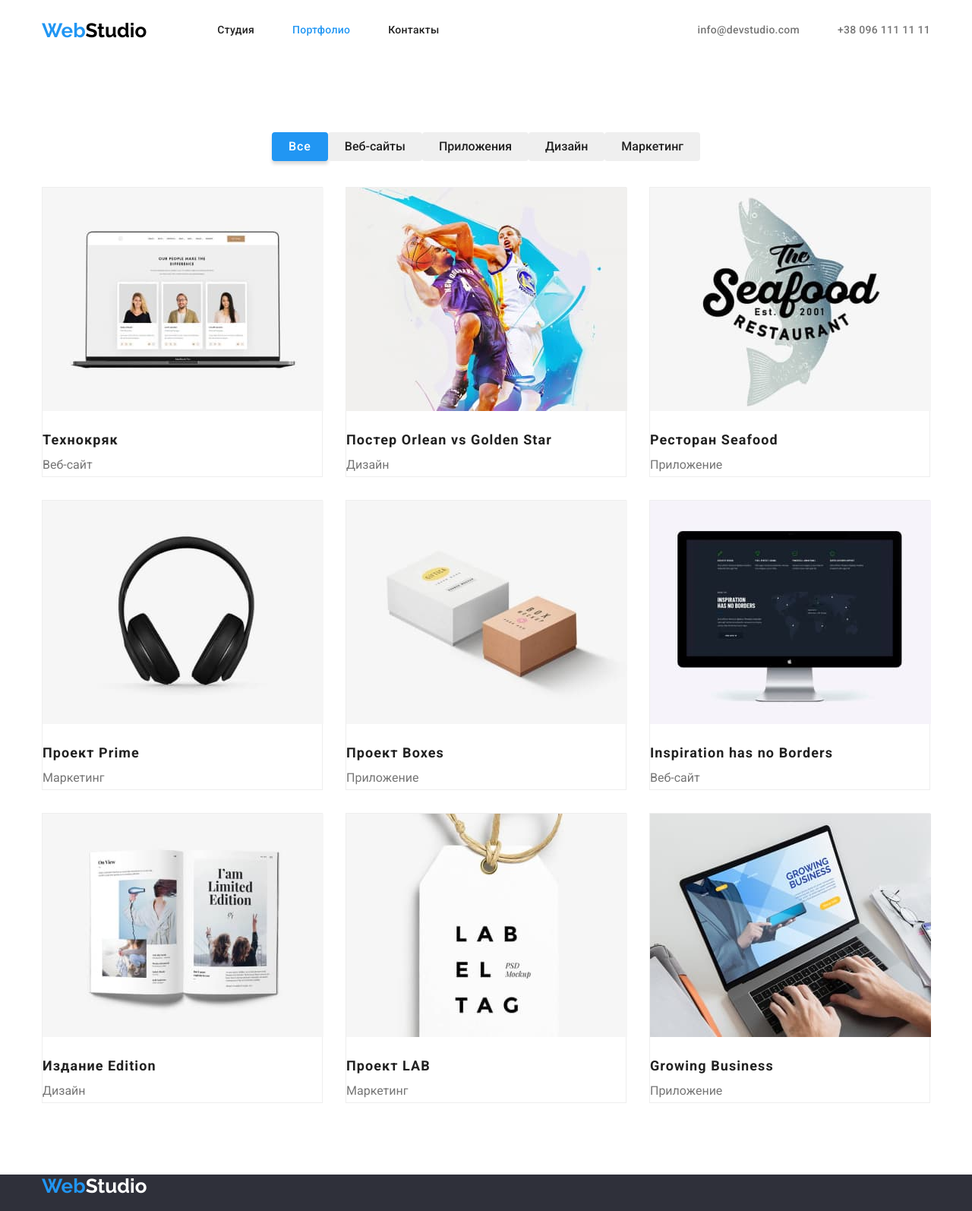
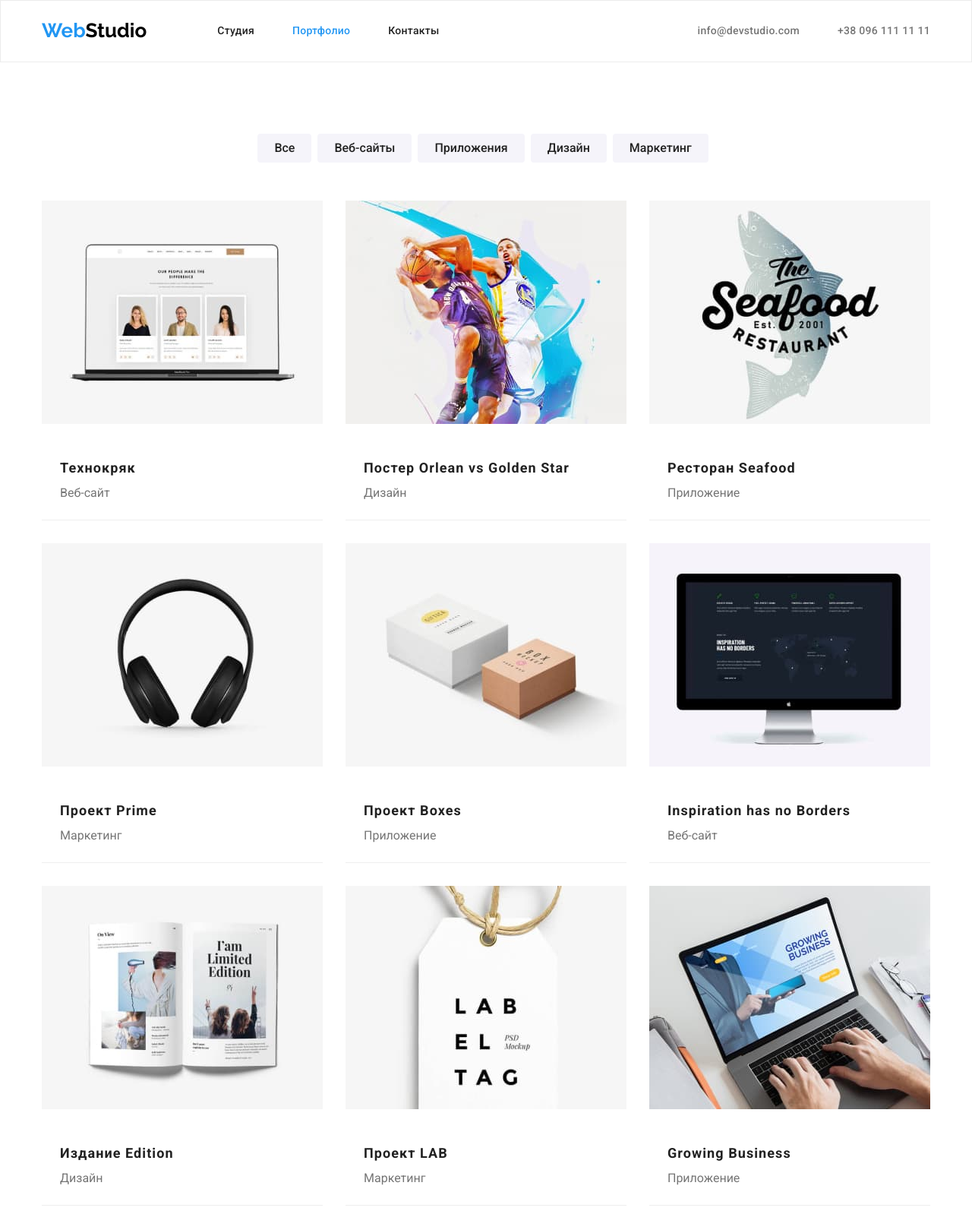
Before and after one commit to AlexDongauzer/goit-markup-hw-03, a plain HTML site: page portfolio.html in a window 1280 px wide. Shown: the top 1594 px of the page at 76% size. Drawn offline with nearby package versions, Linux system fonts and the light colour scheme.

Commit message:
корректирует паддинги и марджины
1) добавлены паддинги у лого, футера;
2) img добавлены max-width: 100%; height: auto;
3) добавлена нижняя граница в хедере;
4) на странице портфолио кнопкам фильтров добавлен ховер и фокус.

```diff
--- a/css/styles.css
+++ b/css/styles.css
@@ -5,6 +5,7 @@
   --bcg-color: #ffffff;
   --secondary-text-color: #757575;
   --accent-color: #2196f3;
+  --secondary-accent-color: #188ce8;
   --primary-text-color: #212121;
   --page-bcg-color: #e5e5e5;
   --our-team-bcg-color: #f5f4fa;
@@ -26,6 +27,8 @@ ul {
 }
 img {
   display: block;
+  max-width: 100%;
+  height: auto;
 }
 .list {
   list-style: none;
@@ -45,12 +48,10 @@ body {
 }
 
 /* header*/
-/* ???????????????.header {
-  border-bottom: ;
-} */
-.main-nav {
+.header {
   display: flex;
   align-items: center;
+  border: 1px solid #ececec;
 }
 .navigation {
   display: flex;
@@ -58,6 +59,8 @@ body {
 }
 .header-logo {
   display: inline-block;
+  padding-top: 24px;
+  padding-bottom: 25px;
 
   font-family: var(--logo-font-family);
   text-decoration: none;
@@ -130,7 +133,6 @@ body {
 }
 .hero-title {
   margin-bottom: 30px;
-  padding-top: 200px;
 
   font-weight: 900;
   font-size: 44px;
@@ -155,8 +157,13 @@ body {
   box-shadow: 0px 4px 4px rgba(0, 0, 0, 0.15);
   padding: 10px 32px;
 }
+.hero .button-primary:hover,
+.hero .button-primary:focus {
+  background-color: var(--secondary-accent-color);
+}
 .button-secondary {
   color: var(--primary-text-color);
+  background-color: var(--our-team-bcg-color);
   font-family: inherit;
   cursor: pointer;
 }
@@ -204,12 +211,13 @@ body {
   line-height: 1.71;
 }
 /* about */
-.section .about {
+.about {
   background-color: var(--bcg-color);
+  padding-top: 0px;
 }
 .about-title {
   margin-bottom: 50px;
-  padding-top: -94px;
+
   font-size: 36px;
   line-height: 1.16;
   text-align: center;
@@ -219,7 +227,7 @@ body {
   margin-right: -30px;
 }
 .about-item {
-  width: calc(100% / 3 - 30px);
+  flex-basis: calc(100% / 3 - 30px);
   margin-right: 30px;
 }
 
@@ -239,7 +247,7 @@ body {
   margin-right: -30px;
 }
 .team-item {
-  width: (100% / 4 - 30px);
+  flex-basis: (100% / 4 - 30px);
   margin-right: 30px;
 
   background-color: var(--bcg-color);
@@ -247,9 +255,12 @@ body {
     0px 2px 1px rgba(0, 0, 0, 0.2);
   border-radius: 0px 0px 4px 4px;
 }
+.team-name-text {
+  padding-top: 30px;
+  padding-bottom: 30px;
+}
 .team-name {
   margin-bottom: 10px;
-  padding-top: 30px;
   text-align: center;
 
   font-weight: 500;
@@ -257,7 +268,6 @@ body {
   line-height: 1.18;
 }
 .team-text {
-  padding-bottom: 30px;
   text-align: center;
 
   color: var(--secondary-text-color);
@@ -266,6 +276,8 @@ body {
 }
 /* footer */
 .footer {
+  padding-top: 60px;
+  padding-bottom: 60px;
   background-color: var(--hero-footer-bcg-color);
 }
 .footer-logo {
@@ -313,7 +325,10 @@ body {
   display: flex;
   text-align: center;
   justify-content: center;
-  margin-bottom: 34px;
+  margin-bottom: 50px;
+}
+.portfolio-filtres-item {
+  margin-right: 8px;
 }
 .portfolio-filtres .btn {
   padding: 6px 22px;
@@ -324,6 +339,14 @@ body {
   border: 0;
   border-radius: 4px;
 }
+.btn:hover,
+.btn:focus {
+  color: var(--bcg-color);
+  background-color: var(--accent-color);
+  cursor: pointer;
+  font-family: inherit;
+  box-shadow: 0px 4px 4px rgba(0, 0, 0, 0.15);
+}
 .portfolio-list {
   display: flex;
   flex-wrap: wrap;
@@ -331,21 +354,18 @@ body {
   margin-bottom: -30px;
 }
 .portfolio-item {
-  width: calc(100% / 3 - 30px);
+  flex-basis: calc(100% / 3 - 30px);
   margin-right: 30px;
   margin-bottom: 30px;
 
   background: #ffffff;
-  border: 1px solid #eeeeee;
 }
-/* .portfolio-item:nth-child(3n) {
-  margin-right: 0;
+.portfolio-container {
+  margin-top: 20px;
+  padding: 20px 24px;
+  border-bottom: 1px solid #eeeeee;
 }
-.portfolio-item:nth-last-child(-n + 3) {
-  margin-bottom: 0;
-} */
 .portfolio-title {
-  margin-top: 20px;
   font-size: 18px;
   line-height: 2;
   letter-spacing: 0.06em;
--- a/portfolio.html
+++ b/portfolio.html
@@ -16,7 +16,7 @@
 </head>
 <body>
     <!--header-->
-    <header class="header main-nav">
+    <header class="header">
         <div class="container">
             <nav class="navigation">
                 <a href="" class="header-logo">Web<span class="header-logo-part">Studio</span></a>
@@ -26,11 +26,9 @@
                     <li class="nav-item"><a href="" class="nav-link">Контакты</a></li>
                 </ul>
                 <ul class="header-contacts list">
-                    <li class="header-contacts-item"><a href="mailto:info@devstudio.com"
-                            class="contacts-link">info@devstudio.com</a>
+                    <li class="header-contacts-item"><a href="mailto:info@devstudio.com" class="contacts-link">info@devstudio.com</a>
                     </li>
-                    <li class="header-contacts-item"><a href="tel:+380961111111" class="contacts-link">+38 096 111 11 11</a>
-                    </li>
+                    <li class="header-contacts-item"><a href="tel:+380961111111" class="contacts-link">+38 096 111 11 11</a></li>
                 </ul>
             </nav>
         </div>
@@ -41,7 +39,7 @@
                <h1 class="visually-hidden">Portfolio</h1>
         <!-- filtres -->
         <ul class="portfolio-filtres list">
-            <li class="portfolio-filtres-item"><button type="button" class="btn button-primary">Все</button></li>
+            <li class="portfolio-filtres-item"><button type="button" class="btn button-secondary">Все</button></li>
             <li class="portfolio-filtres-item"><button type="button" class="btn button-secondary">Веб-сайты</button></li>
             <li class="portfolio-filtres-item"><button type="button" class="btn button-secondary">Приложения</button></li>
             <li class="portfolio-filtres-item"><button type="button" class="btn button-secondary">Дизайн</button></li>
@@ -51,7 +49,7 @@
         <ul class="portfolio-list list">
             <li class="portfolio-item">
                 <a><img src="./images/texnokryak.jpg" alt="" width="370">
-                    <div>
+                    <div class="portfolio-container">
                         <h2 class="portfolio-title">Технокряк</h2>
                     <p class="portfolio-text">Веб-сайт</p>
                 </div>
@@ -59,7 +57,7 @@
             </li>
             <li class="portfolio-item">
                 <a><img src="./images/poster_new_orlean.jpg" alt="" width="370">
-                    <div>
+                    <div class="portfolio-container">
                         <h2 class="portfolio-title">Постер <span lang="en">Orlean vs Golden Star</span></h2>
                     <p class="portfolio-text">Дизайн</p>
                     </div>
@@ -67,7 +65,7 @@
             </li>
             <li class="portfolio-item">
                 <a><img src="./images/restourant_seafood.jpg" alt="" width="370">
-                    <div>
+                    <div class="portfolio-container">
                     <h2 class="portfolio-title">Ресторан <span lang="en">Seafood</span></h2>
                     <p class="portfolio-text">Приложение</p>
                     </div>
@@ -75,7 +73,7 @@
             </li>
             <li class="portfolio-item">
                 <a><img src="./images/prime.jpg" alt="" width="370">
-                    <div>
+                    <div class="portfolio-container">
                     <h2 class="portfolio-title">Проект <span lang="en">Prime</span></h2>
                     <p class="portfolio-text">Маркетинг</p>
                     </div>
@@ -83,7 +81,7 @@
             </li>
             <li class="portfolio-item">
                 <a><img src="./images/boxes.jpg" alt="" width="370">
-                    <div>
+                    <div class="portfolio-container">
                     <h2 class="portfolio-title">Проект <span lang="en">Boxes</span></h2>
                     <p class="portfolio-text">Приложение</p>
                     </div>
@@ -91,7 +89,7 @@
             </li>
             <li class="portfolio-item">
                 <a><img src="./images/Inspiration_has_no_borders.jpg" alt="" width="370">
-                    <div>
+                    <div class="portfolio-container">
                     <h2 class="portfolio-title" lang="en">Inspiration has no Borders</h2>
                     <p class="portfolio-text">Веб-сайт</p>
                     </div>
@@ -99,7 +97,7 @@
             </li>
             <li class="portfolio-item">
                 <a><img src="./images/limited_edition.jpg" alt="" width="370">
-                    <div>
+                    <div class="portfolio-container">
                     <h2 class="portfolio-title">Издание <span lang="en">Edition</span></h2>
                     <p class="portfolio-text">Дизайн</p>
                     </div>
@@ -107,7 +105,7 @@
             </li>
             <li class="portfolio-item">
                 <a><img src="./images/lab.jpg" alt="" width="370">
-                    <div>
+                    <div class="portfolio-container">
                     <h2 class="portfolio-title">Проект <span lang="en">LAB</span></h2>
                     <p class="portfolio-text">Маркетинг</p>
                     </div>
@@ -115,7 +113,7 @@
             </li>
             <li class="portfolio-item">
                 <a><img src="./images/growing_business.jpg" alt="" width="370">
-                    <div>
+                    <div class="portfolio-container">
                     <h2 class="portfolio-title" lang="en">Growing Business</h2>
                     <p class="portfolio-text">Приложение</p>
                     </div>
@@ -134,8 +132,7 @@
                     <li class="address-item"><a
                             href="https://www.google.com/maps/d/u/0/viewer?msa=0&mid=10uSM3H-mIU3GznYo2szRIEphczw&ll=50.42732700000004%2C30.538092&z=17"
                             class="address-link-map">г. Киев, пр-т Леси Украинки, 26</a></li>
-                    <li class="address-item"><a href="mailto:info@devstudio.com" class="address-link">info@devstudio.com</a>
-                    </li>
+                    <li class="address-item"><a href="mailto:info@devstudio.com" class="address-link">info@devstudio.com</a></li>
                     <li class="address-item"><a href="tel:+380961111111" class="address-link">+38 096 111 11 11</a></li>
                 </ul>
             </address>
```
Also changed, not shown: index.html (+1 -1 lines).
